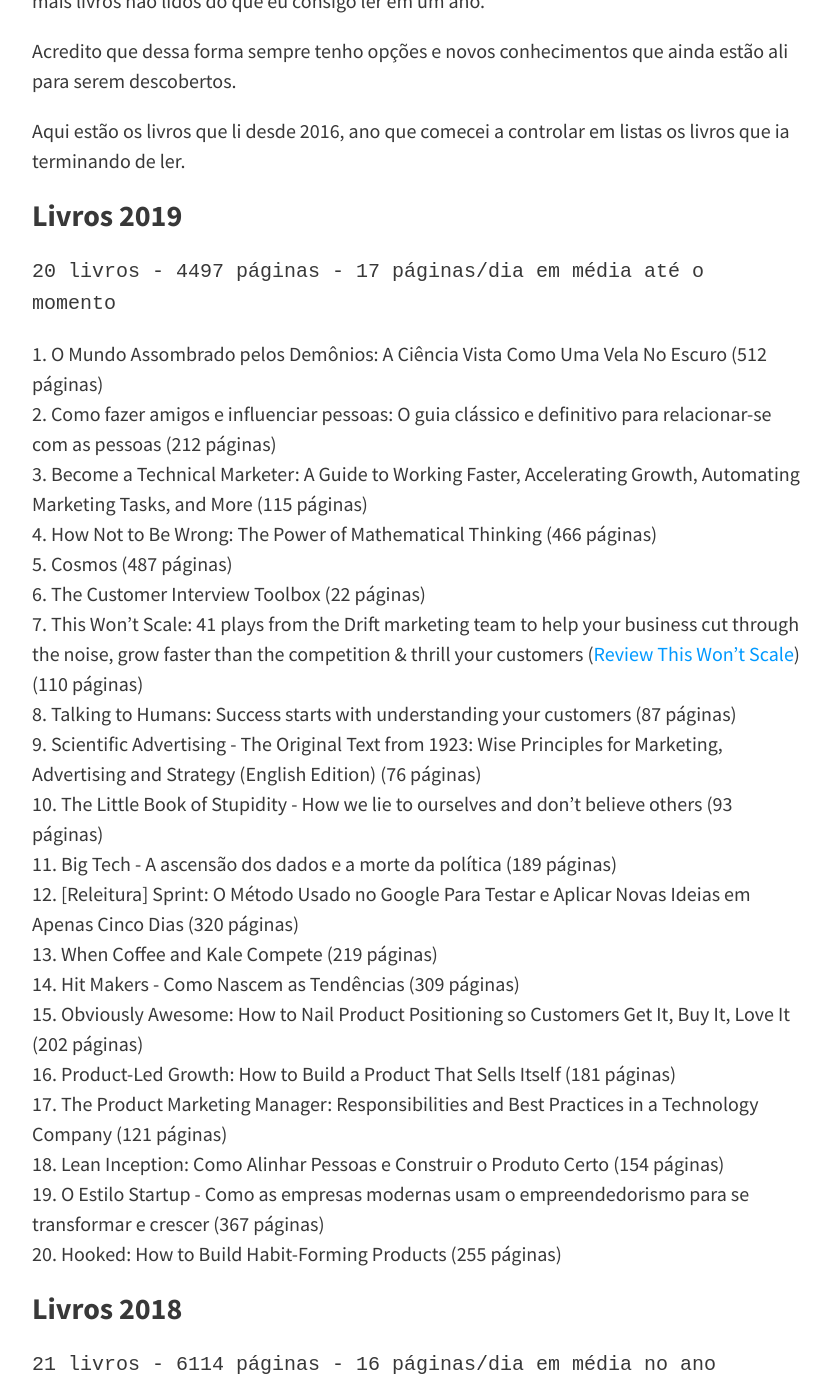
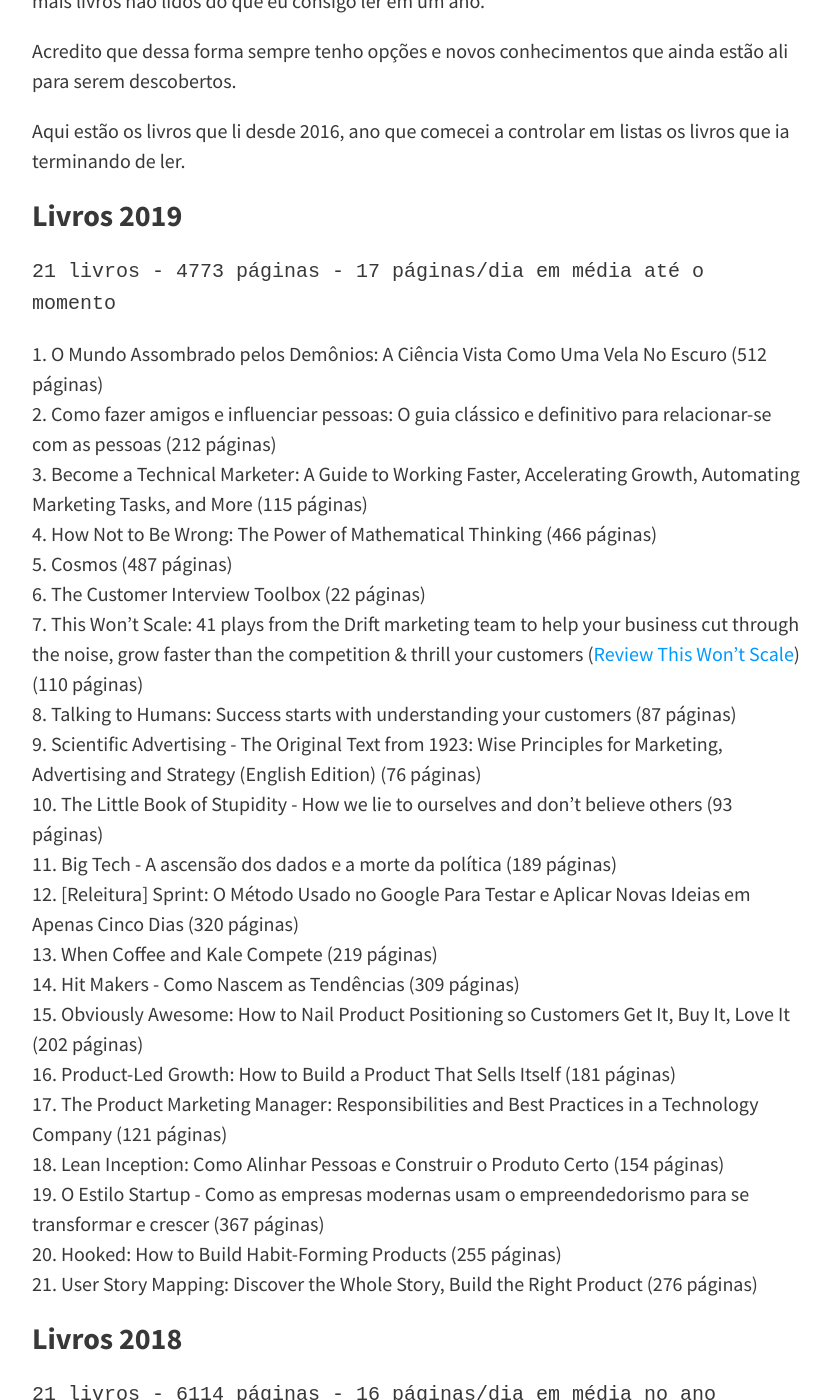
Before and after one commit to felipecbarbosa/felipecbarbosa.github.io, a Jekyll site: the page built from leituras.md, in a window 1280 px wide and 1400 px high, scrolled down 473 px. Shown: the whole window, without its empty margins (224-1055 px from the left). Built offline with Jekyll 4.4.1, drawn with Linux system fonts in a browser that asks for light colours; nearby versions of some CDN libraries; comment, search, counter and statistics services are not loaded.

Commit message:
Update leituras.md

````diff
--- a/leituras.md
+++ b/leituras.md
@@ -13,7 +13,7 @@ Acredito que dessa forma sempre tenho opções e novos conhecimentos que ainda e
 Aqui estão os livros que li desde 2016, ano que comecei a controlar em listas os livros que ia terminando de ler.
 
 ### Livros 2019
-```20 livros - 4497 páginas - 17 páginas/dia em média até o momento```
+```21 livros - 4773 páginas - 17 páginas/dia em média até o momento```
 1. O Mundo Assombrado pelos Demônios: A Ciência Vista Como Uma Vela No Escuro (512 páginas)
 2. Como fazer amigos e influenciar pessoas: O guia clássico e definitivo para relacionar-se com as pessoas (212 páginas)
 3. Become a Technical Marketer: A Guide to Working Faster, Accelerating Growth, Automating Marketing Tasks, and More (115 páginas)
@@ -34,6 +34,7 @@ Aqui estão os livros que li desde 2016, ano que comecei a controlar em listas o
 18. Lean Inception: Como Alinhar Pessoas e Construir o Produto Certo (154 páginas)
 19. O Estilo Startup - Como as empresas modernas usam o empreendedorismo para se transformar e crescer (367 páginas)
 20. Hooked: How to Build Habit-Forming Products (255 páginas)
+21. User Story Mapping: Discover the Whole Story, Build the Right Product (276 páginas)
 
 ### Livros 2018
 ```21 livros - 6114 páginas - 16 páginas/dia em média no ano```
````
